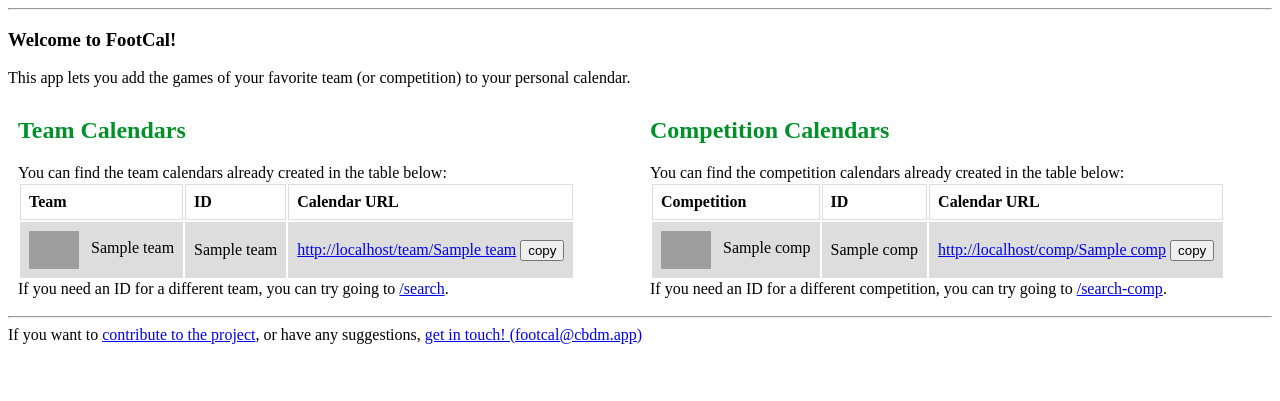
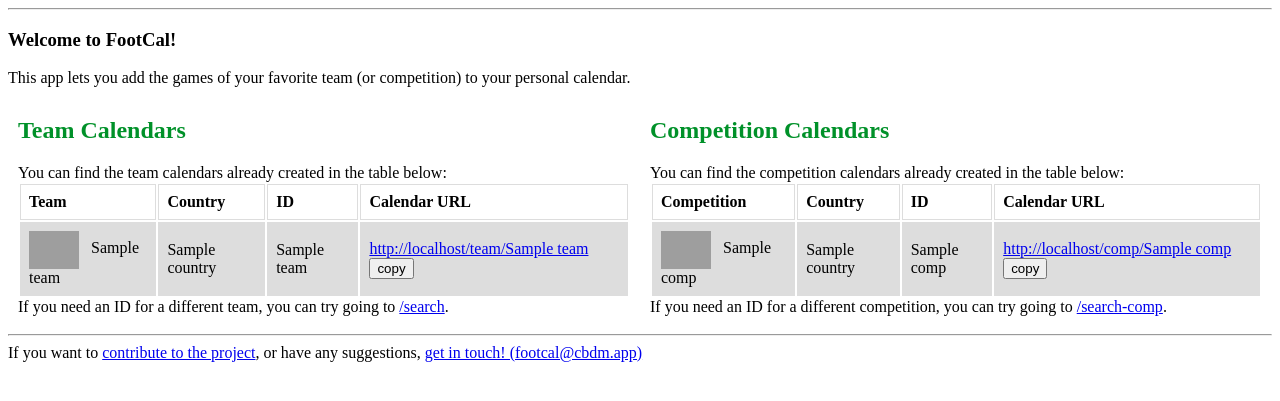
Before and after one commit to cbdm/footcal, a Flask app: template footcal/templates/index.html in a window 1280 px wide. Shown: the part 63-464 px from the top of the page. Run offline with Flask 3, Linux system fonts and the light colour scheme; the template is opened without the code that fills it: most values are stand-ins (such as "Sample title", 1, 10 or a date in 2020); parts of the project's set-up code (start-up, migrations or seed data) failed here and were passed over; some libraries are stand-ins or nearby versions; grey boxes are pictures that could not be loaded.

Commit message:
added country info for cached calendars

```diff
--- a/footcal/cache.py
+++ b/footcal/cache.py
@@ -91,7 +91,8 @@ def list_cached_calendars(team: bool) -> List[str]:
         cal_id = entry.objkey[len(f"{'team' if team else 'comp'}-cal/") :]
         calendar = loads(entry.data)["value"]
         name = calendar["info"].name
-        cached_cals.append((cal_id, name))
+        country = calendar["info"].country if team else calendar["info"].country_name
+        cached_cals.append((cal_id, name, country))
 
     return cached_cals
 
--- a/footcal/templates/base.html
+++ b/footcal/templates/base.html
@@ -23,7 +23,7 @@
         }
 
         /* Responsive layout - makes the two columns stack on top of each other instead of next to each other */
-        @media screen and (max-width: 888px) {
+        @media screen and (max-width: 900px) {
             .two_columns_no_borders {
                 width: 100%;
             }
--- a/footcal/templates/index.html
+++ b/footcal/templates/index.html
@@ -11,19 +11,22 @@
             <table>
                 <tr>
                     <th>Team</th>
+                    <th>Country</th>
                     <th>ID</th>
                     <th>Calendar URL</th>
                 </tr>
-                {% for (ID, name) in team_list %}
+                {% for (ID, name, country) in team_list %}
                 <tr>
                     <td>
                         <img src="https://media.api-sports.io/football/teams/{{ ID }}.png" alt="{{ name }}'s logo" width="50" style="vertical-align:middle">
                         &nbsp;
-                        {{name}}
+                        {{ name }}
                     </td>
-                    <td> {{ID}} </td>
+                    <td> {{ country }} </td>
+                    <td> {{ ID }} </td>
                     <td>
                         <a href="{{ request.host_url }}team/{{ ID }}">{{ request.host_url }}team/{{ ID }}</a>
+                        &nbsp;
                         <button onclick="copyToClipboard('{{ request.host_url }}team/{{ ID }}')">copy</button>
                     </td>
                 </tr>
@@ -38,19 +41,22 @@
             <table>
                 <tr>
                     <th>Competition</th>
+                    <th>Country</th>
                     <th>ID</th>
                     <th>Calendar URL</th>
                 </tr>
-                {% for (ID, name) in comp_list %}
+                {% for (ID, name, country) in comp_list %}
                 <tr>
                     <td>
                         <img src="https://media.api-sports.io/football/leagues/{{ ID }}.png" alt="{{ name }}'s logo" width="50" style="vertical-align:middle">
                         &nbsp;
                         {{ name }}
                     </td>
-                    <td> {{ ID}} </td>
+                    <td> {{ country }} </td>
+                    <td> {{ ID }} </td>
                     <td>
                         <a href="{{ request.host_url }}comp/{{ ID }}">{{ request.host_url }}comp/{{ ID }}</a>
+                        &nbsp;
                         <button onclick="copyToClipboard('{{ request.host_url }}comp/{{ ID }}')">copy</button>
                     </td>
                 </tr>
```
